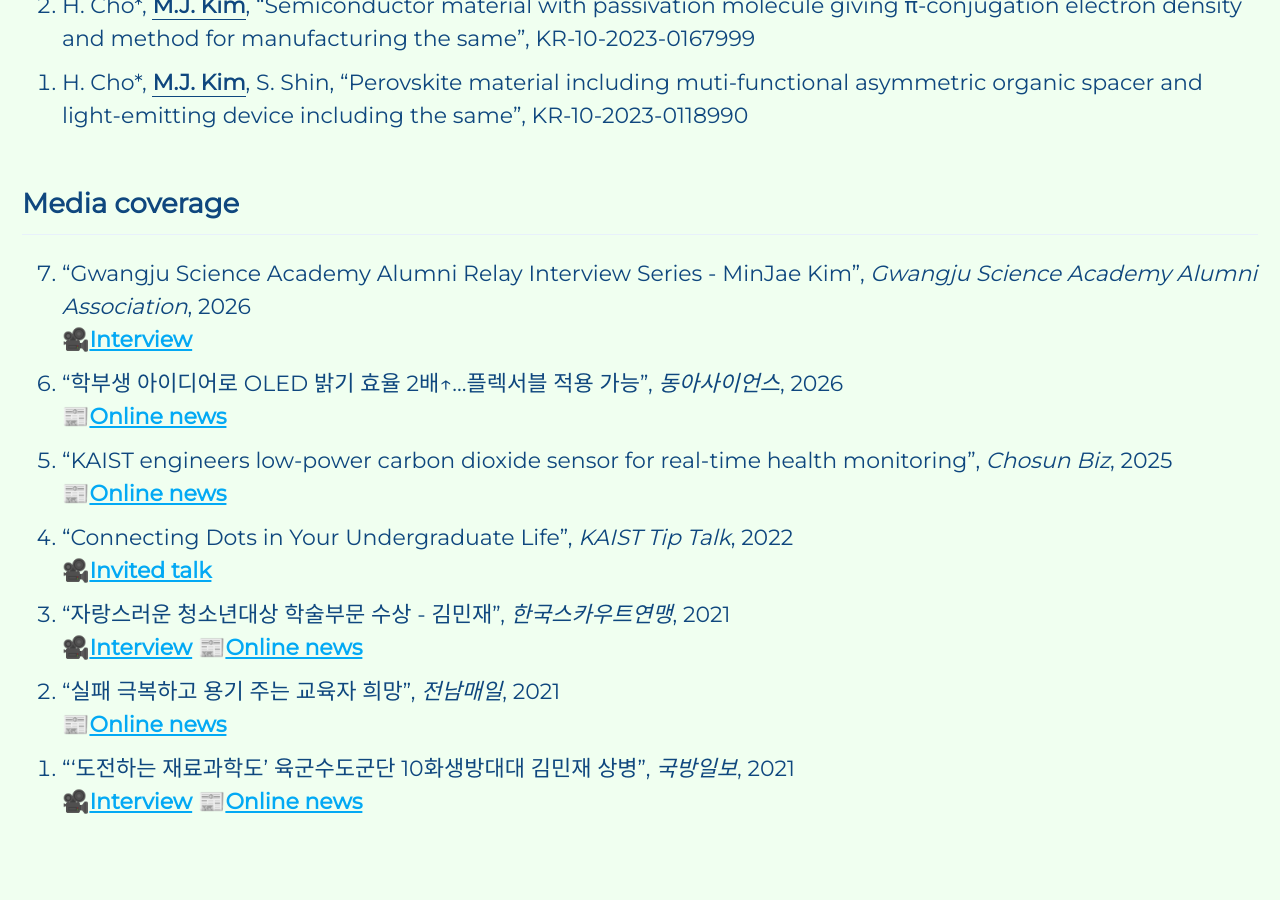
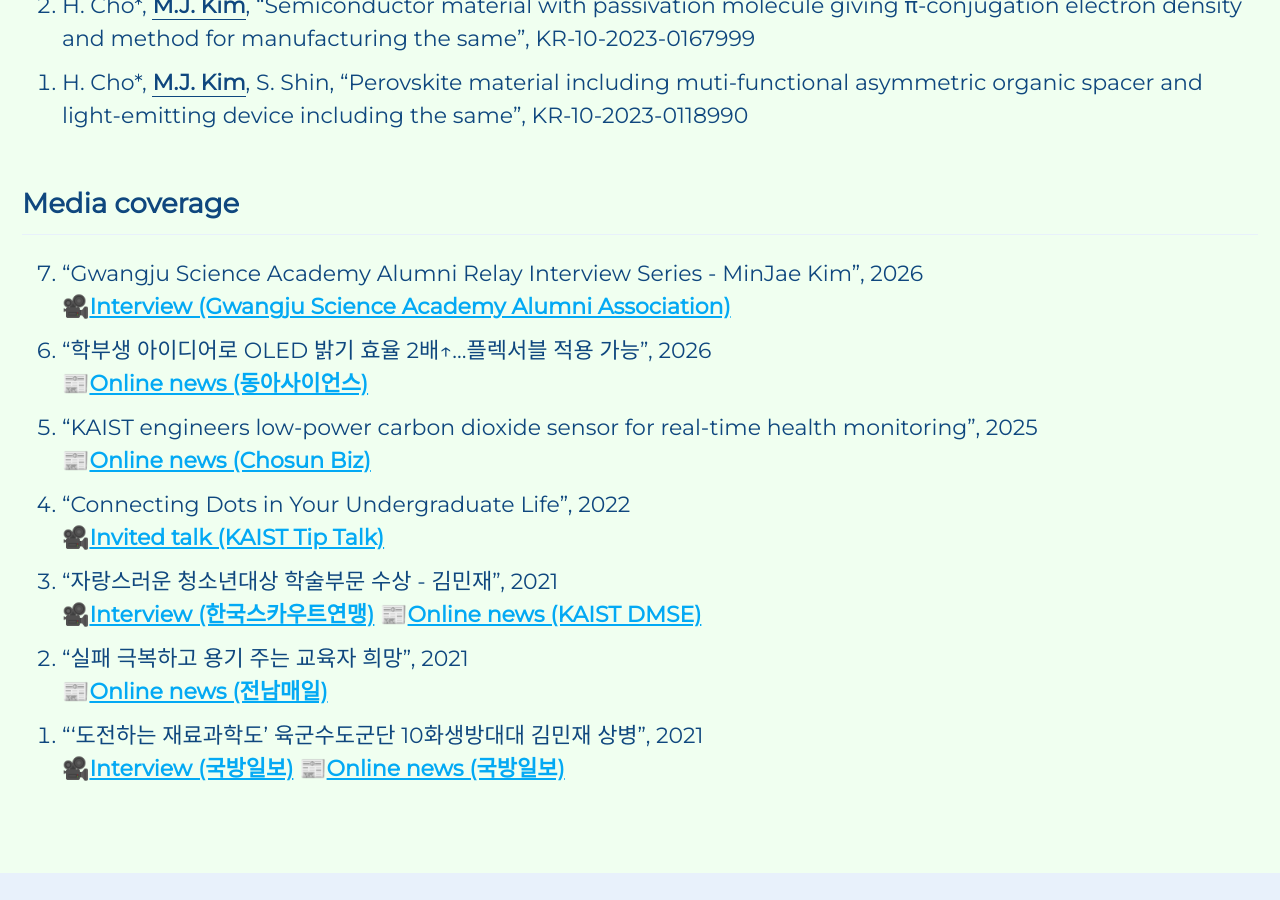
Before and after one commit to mj3259/mj3259.github.io, a Jekyll site: the page built from _pages/projects.md, in a window 1280 px wide and 900 px high, scrolled down 2261 px. Built offline with Jekyll 4.4.1, drawn with Linux system fonts in a browser that asks for light colours; cached includes are drawn as plain includes.

Commit message:
Update projects.md

```diff
--- a/_pages/projects.md
+++ b/_pages/projects.md
@@ -74,22 +74,22 @@ feature_row1:
 {: reversed="reversed"}
 
 ## Media coverage
-1. "Gwangju Science Academy Alumni Relay Interview Series - MinJae Kim", _Gwangju Science Academy Alumni Association_, 2026
-🎥__[Interview](https://youtu.be/jM98pZ5ieRA?si=CXsqnf8WRdhTsBT_)__
-1. "학부생 아이디어로 OLED 밝기 효율 2배↑…플렉서블 적용 가능", _동아사이언스_, 2026
-📰__[Online news](https://news.naver.com/mnews/article/584/0000036032?sid=105)__
-1. "KAIST engineers low-power carbon dioxide sensor for real-time health monitoring", _Chosun Biz_, 2025
-📰__[Online news](https://biz.chosun.com/en/en-science/2025/02/10/SCQG7LHXVBFF3GYCMLA4PX47NY/)__
-1. "Connecting Dots in Your Undergraduate Life", _KAIST Tip Talk_, 2022
-🎥__[Invited talk](https://youtu.be/v4rd3Xb35dk?si=13Dcw7CYmGxgqJu6)__
-1. "자랑스러운 청소년대상 학술부문 수상 - 김민재", _한국스카우트연맹_, 2021
-🎥__[Interview](https://youtu.be/gTPfROZaC80?si=buqVPZ2HGSzJkIJC)__
-📰__[Online news](https://mse.kaist.ac.kr/index.php?mid=mse_news_en&document_srl=20391)__
-1. "실패 극복하고 용기 주는 교육자 희망", _전남매일_, 2021
-📰__[Online news](http://www.jndn.com/article.php?aid=1641287485329552011)__
-1. "‘도전하는 재료과학도’ 육군수도군단 10화생방대대 김민재 상병", _국방일보_, 2021
-🎥__[Interview](https://youtu.be/Z2GATmv5zXw?si=2INrZJXmpOuUtqN7)__
-📰__[Online news](https://kookbang.dema.mil.kr/newsWeb/20220215/1/ATCE_CTGR_0020050015/view.do)__
+1. "Gwangju Science Academy Alumni Relay Interview Series - MinJae Kim", 2026
+🎥__[Interview (Gwangju Science Academy Alumni Association)](https://youtu.be/jM98pZ5ieRA?si=CXsqnf8WRdhTsBT_)__
+1. "학부생 아이디어로 OLED 밝기 효율 2배↑…플렉서블 적용 가능", 2026
+📰__[Online news (동아사이언스)](https://news.naver.com/mnews/article/584/0000036032?sid=105)__
+1. "KAIST engineers low-power carbon dioxide sensor for real-time health monitoring", 2025
+📰__[Online news (Chosun Biz)](https://biz.chosun.com/en/en-science/2025/02/10/SCQG7LHXVBFF3GYCMLA4PX47NY/)__
+1. "Connecting Dots in Your Undergraduate Life", 2022
+🎥__[Invited talk (KAIST Tip Talk)](https://youtu.be/v4rd3Xb35dk?si=13Dcw7CYmGxgqJu6)__
+1. "자랑스러운 청소년대상 학술부문 수상 - 김민재", 2021
+🎥__[Interview (한국스카우트연맹)](https://youtu.be/gTPfROZaC80?si=buqVPZ2HGSzJkIJC)__
+📰__[Online news (KAIST DMSE)](https://mse.kaist.ac.kr/index.php?mid=mse_news_en&document_srl=20391)__
+1. "실패 극복하고 용기 주는 교육자 희망", 2021
+📰__[Online news (전남매일)](http://www.jndn.com/article.php?aid=1641287485329552011)__
+1. "‘도전하는 재료과학도’ 육군수도군단 10화생방대대 김민재 상병", 2021
+🎥__[Interview (국방일보)](https://youtu.be/Z2GATmv5zXw?si=2INrZJXmpOuUtqN7)__
+📰__[Online news (국방일보)](https://kookbang.dema.mil.kr/newsWeb/20220215/1/ATCE_CTGR_0020050015/view.do)__
 {: reversed="reversed"}
 
 <!-- {% include feature_row id="feature_row2" type="left" %}
```
